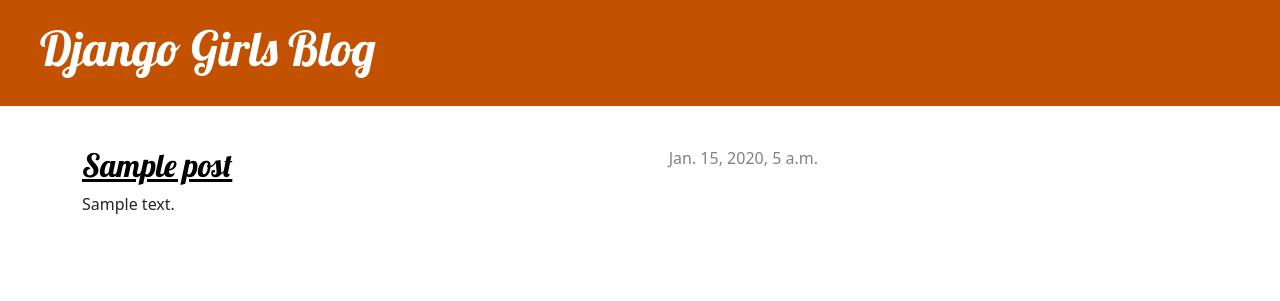
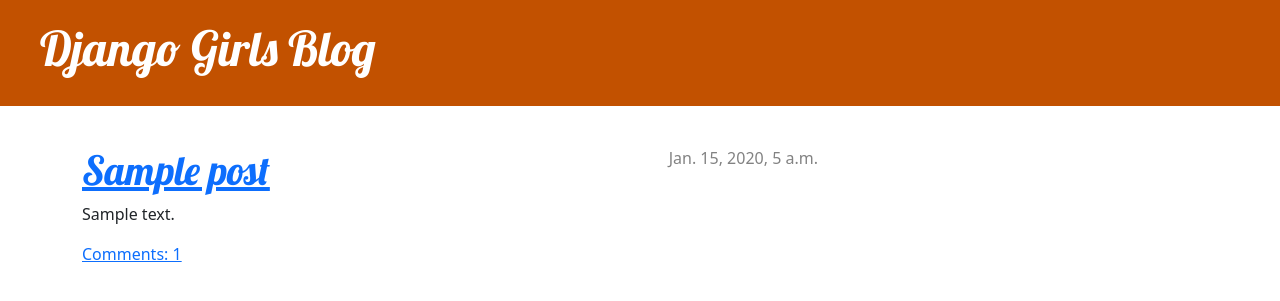
Before and after one commit to Caigel/my-first-blog, a Django app: template blog/templates/blog/post_list.html in a window 1280 px wide. Shown: the top 301 px of the page. Run offline with Django 5.2, Linux system fonts and the light colour scheme; the template is opened without the code that fills it: values that come from a table or form of the project are taken from there, others are empty; tables that the repository leaves empty hold one stand-in row (values such as "Sample post"); parts of the project's set-up code (start-up, migrations or seed data) failed here and were passed over.

Commit message:
Update post_list.html

```diff
--- a/blog/templates/blog/post_list.html
+++ b/blog/templates/blog/post_list.html
@@ -2,12 +2,13 @@
 
 {% block content %}
     {% for post in posts %}
-        <article class="post">
-            <time class="date">
+        <div class="post">
+            <div class="date">
                 {{ post.published_date }}
-            </time>
-            <h2><a href="{% url 'post_detail' pk=post.pk %}">{{ post.title }}</a></h2>
+            </div>
+            <h1><a href="{% url 'post_detail' pk=post.pk %}">{{ post.title }}</a></h1>
             <p>{{ post.text|linebreaksbr }}</p>
-        </article>
+            <a href="{% url 'post_detail' pk=post.pk %}">Comments: {{ post.comments.count }}</a>
+        </div>
     {% endfor %}
-{% endblock %}
+{% endblock content %}
```
